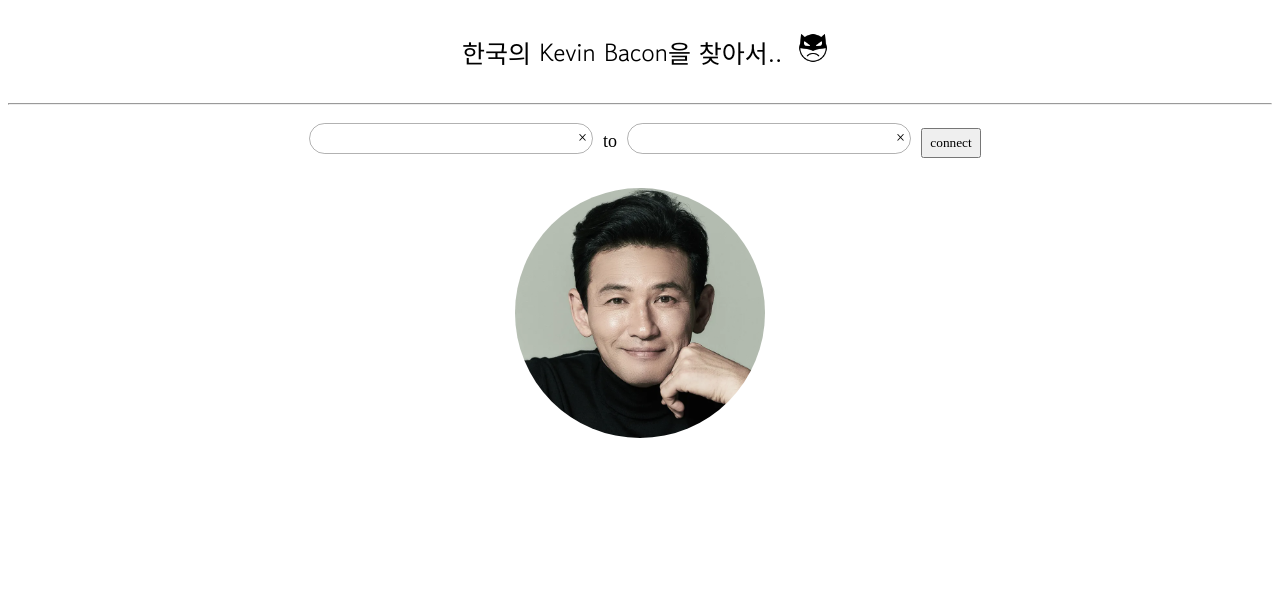
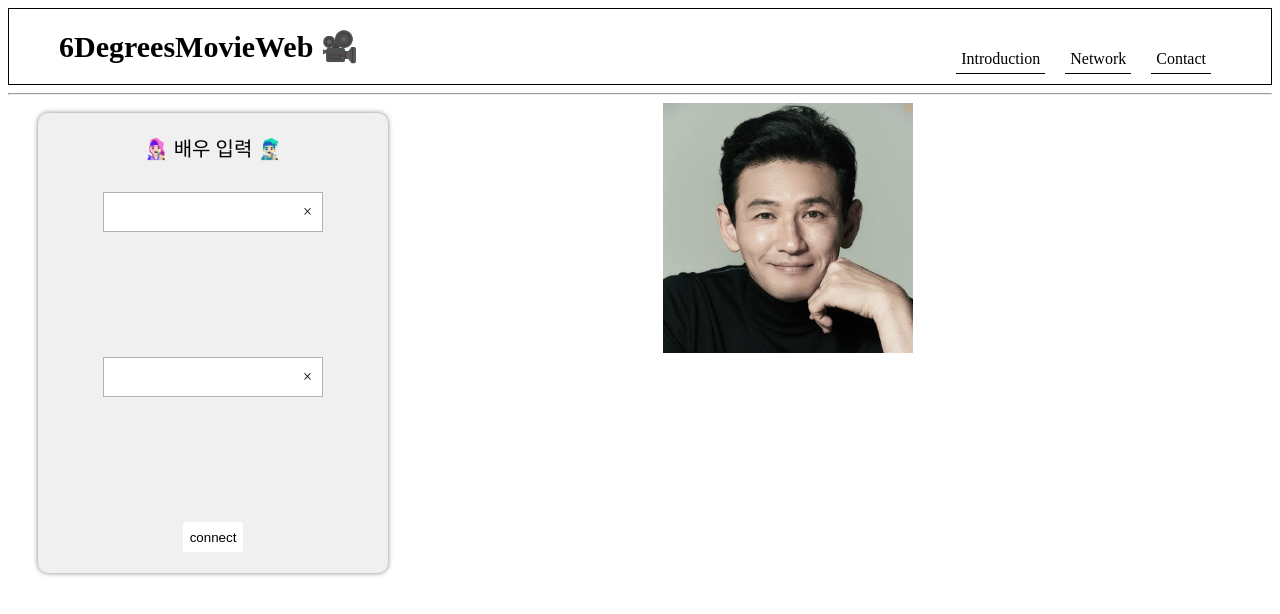
Before and after one commit to hidanbeing/6DegreesWeb, a React (Create React App) app: page / in a window 1280 px wide. Shown: the top 614 px of the page. Built offline with nearby package versions, Linux system fonts and the light colour scheme.

Commit message:
초기 화면 구성 수정

```diff
--- a/src/App.js
+++ b/src/App.js
@@ -2,6 +2,9 @@ import { BrowserRouter as Router, Route, Routes } from "react-router-dom";
 import Home from "./routes/Home";
 import Details from "./routes/Details";
 import MobilePC from "./routes/MobilePC";
+import Introduction from "./routes/Introduction";
+import Network from "./routes/Network";
+import Contact from "./routes/Contact";
 
 function App() {
   return (
@@ -9,6 +12,9 @@ function App() {
       <Routes>
         <Route path="/" element={<Home />} />
         <Route path="/details" element={<Details />} />
+        <Route path="/introduction" element={<Introduction />} />
+        <Route path="/network" element={<Network />} />
+        <Route path="/contact" element={<Contact />} />
       </Routes>
     </Router>
   );
--- a/src/components/Header.js
+++ b/src/components/Header.js
@@ -1,28 +1,56 @@
-import bateman_emoji from "../image/bateman_emoji.png";
+import styled from "styled-components";
+import { Link } from "react-router-dom";
 
 function Header() {
   return (
-    <div style={{ display: "flex", justifyContent: "center" }}>
-      <p
+    <div
+      style={{
+        display: "flex",
+        flexDirection: "row",
+        position: "relative",
+        borderWidth: 1,
+        borderStyle: "solid",
+      }}
+    >
+      <div>
+        <h1
+          style={{
+            fontSize: 30,
+            paddingLeft: 50,
+          }}
+        >
+          6DegreesMovieWeb 🎥
+        </h1>
+      </div>
+      <div
         style={{
-          fontSize: 25,
-          top: "18%",
-          paddingLeft: 10,
-          fontFamily: "Gowun Dodum",
+          display: "flex",
+          flexDirection: "row",
+          position: "absolute",
+          bottom: 0,
+          right: 50,
         }}
       >
-        한국의 Kevin Bacon을 찾아서.. &nbsp;
-        <img
-          src={bateman_emoji}
-          style={{
-            top: "10%",
-            width: 30,
-            height: 30,
-          }}
-        />
-      </p>
+        <Link to={`/introduction`} style={{ textDecoration: "none" }}>
+          <DivRoute>Introduction</DivRoute>
+        </Link>
+        <Link to={`/network`} style={{ textDecoration: "none" }}>
+          <DivRoute>Network</DivRoute>
+        </Link>
+        <Link to={`/contact`} style={{ textDecoration: "none" }}>
+          <DivRoute>Contact</DivRoute>
+        </Link>
+      </div>
     </div>
   );
 }
 
+const DivRoute = styled.p`
+  margin: 10px;
+  margin-top: 15px;
+  color: black;
+
+  padding: 5px;
+  border-bottom: solid 1px black;
+`;
 export default Header;
--- a/src/components/InputActor.js
+++ b/src/components/InputActor.js
@@ -12,18 +12,15 @@ const actorList = [
   "나영석",
   "나나",
   "김아중",
-  "아중",
-  "공유",
-  "공명",
-  "권상우",
-  "곽동연",
-  "김남길",
-  "김대명",
-  "김범",
-  "나영석",
-  "나나",
-  "김아중",
-  "아중",
+  "강경준",
+  "강계식",
+  "강기영",
+  "강남길",
+  "강동원",
+  "강민혁",
+  "강봉성",
+  "강석우",
+  "강성민",
 ];
 
 const InputActor = ({ inputValue, setInputValue }) => {
@@ -110,22 +107,22 @@ const InputActor = ({ inputValue, setInputValue }) => {
   );
 };
 
-const activeBorderRadius = "16px 16px 0 0";
-const inactiveBorderRadius = "16px 16px 16px 16px";
-
 const WholeBox = styled.div`
+  display: flex;
   padding: 10px;
+  flex-direction: column;
+  align-items: center;
+  height: 145px;
 `;
 
 const InputBox = styled.div`
   display: flex;
   flex-direction: row;
-  padding: 5px;
-  padding-left: 15px;
+  padding: 10px;
+  width: 60%;
   border: 1px solid rgba(0, 0, 0, 0.3);
-  border-radius: ${(props) =>
-    props.isHaveInputValue ? activeBorderRadius : inactiveBorderRadius};
-  z-index: 3;
+  position: relative;
+  background-color: white;
 
   &:focus-within {
     box-shadow: 0 10px 10px rgb(0, 0, 0, 0.3);
@@ -139,8 +136,8 @@ const Input = styled.input`
   background-color: transparent;
   border: none;
   outline: none;
-  font-size: 13px;
-  font-family: "Gowun Dodum";
+  font-size: 16px;
+  width: 60%;
 `;
 
 const DeleteButton = styled.div`
@@ -149,27 +146,24 @@ const DeleteButton = styled.div`
 
 const DropDownBox = styled.ul`
   display: block;
+  width: 68%;
   margin: 0 auto;
   padding: 8px 0;
   background-color: white;
   border: 1px solid rgba(0, 0, 0, 0.3);
   border-top: none;
-  border-radius: 0 0 16px 16px;
   box-shadow: 0 10px 10px rgb(0, 0, 0, 0.3);
   list-style-type: none;
-  z-index: 3;
   height: expression(this.scrollHeight > 99 ? "100px": "auto");
   max-height: 100px;
   overflow: scroll;
 `;
 
 const DropDownItem = styled.li`
-  padding: 0 16px;
-  font-family: "Gowun Dodum";
+  padding: 0 10px;
 
   &.selected {
     background-color: lightgray;
   }
 `;
-
 export default InputActor;
--- /dev/null
+++ b/src/components/InputForm.js
@@ -0,0 +1,75 @@
+import { useState } from "react";
+import InputActor from "../components/InputActor";
+import { Link } from "react-router-dom";
+import styled from "styled-components";
+
+function InputForm() {
+  const [actor1, setActor1] = useState("");
+  const [actor2, setActor2] = useState("");
+
+  return (
+    <InputFromBox
+      style={{
+        marginLeft: 30,
+        marginTop: 10,
+        borderRadius: 10,
+        position: "relative",
+      }}
+    >
+      <div
+        style={{
+          display: "flex",
+          justifyContent: "center",
+          fontSize: 20,
+        }}
+      >
+        <p>👩🏻‍🎤 배우 입력 👨🏻‍🎤</p>
+      </div>
+      <InputActor inputValue={actor1} setInputValue={setActor1} />
+
+      <InputActor inputValue={actor2} setInputValue={setActor2} />
+      <div style={{ display: "flex", justifyContent: "center" }}>
+        {actor1 === "" || actor2 === "" ? (
+          <button
+            onClick={() => alert("배우를 다시입력하세요")}
+            style={{
+              width: 60,
+              height: 30,
+              marginTop: 10,
+              backgroundColor: "white",
+              border: 1,
+              borderRadius: 3,
+            }}
+          >
+            connect
+          </button>
+        ) : (
+          <Link to={`/details?cast1=${actor1}&cast2=${actor2}`}>
+            <button
+              style={{
+                width: 60,
+                height: 30,
+                marginTop: 10,
+                backgroundColor: "white",
+              }}
+            >
+              connect
+            </button>
+          </Link>
+        )}
+      </div>
+    </InputFromBox>
+  );
+}
+
+const InputFromBox = styled.div`
+  display: flex;
+  flex-direction: column;
+  width: 350px;
+  height: 460px;
+  border: 0px solid black;
+  background-color: #f0f0f0;
+  box-shadow: 0px 0px 5px gray;
+`;
+
+export default InputForm;
--- /dev/null
+++ b/src/routes/Contact.js
@@ -0,0 +1,5 @@
+function Contact() {
+  return <div>contact</div>;
+}
+
+export default Contact;
--- a/src/routes/Home.js
+++ b/src/routes/Home.js
@@ -1,68 +1,38 @@
-import { useState } from "react";
-import InputActor from "../components/InputActor";
-import { Link } from "react-router-dom";
 import hwang from "../image/hwang.png";
 import Header from "../components/Header";
+import InputForm from "../components/InputForm";
 
 function Home() {
-  const [actor1, setActor1] = useState("");
-  const [actor2, setActor2] = useState("");
   return (
-    <div style={{}}>
+    <>
       <Header />
       <hr />
-      <div style={{ display: "flex", justifyContent: "center" }}>
-        <InputActor inputValue={actor1} setInputValue={setActor1} />
-        <p
+      <div
         style={{
-            fontSize: 18,
-            fontFamily: "Song Myung",
+          display: "flex",
+          margin: -10,
+          padding: 10,
         }}
       >
-          to
-        </p>
-        <InputActor inputValue={actor2} setInputValue={setActor2} />
-        {actor1 === "" || actor2 === "" ? (
-          <button
-            onClick={() => alert("배우를 다시입력하세요")}
+        <InputForm />
+        <div
           style={{
-              width: 60,
-              height: 30,
-              marginTop: 15,
-              padding: 0,
-              fontFamily: "Song Myung",
+            width: 800,
+            display: "flex",
+            justifyContent: "center",
+            textAlign: "center",
           }}
         >
-            connect
-          </button>
-        ) : (
-          <Link to={`/details?actor1=${actor1}&&actor2=${actor2}`}>
-            <button
-              style={{
-                width: 60,
-                height: 30,
-                marginTop: 15,
-                fontFamily: "Song Myung",
-              }}
-            >
-              connect
-            </button>
-            {console.log(actor1, actor2)}
-          </Link>
-        )}
-      </div>
-      <br />
-      <div style={{ display: "flex", justifyContent: "center" }}>
           <img
             src={hwang}
             style={{
               width: 250,
               height: 250,
-            borderRadius: 200,
             }}
           />
         </div>
       </div>
+    </>
   );
 }
 
--- /dev/null
+++ b/src/routes/Introduction.js
@@ -0,0 +1,5 @@
+function Introduction() {
+  return <div>intro</div>;
+}
+
+export default Introduction;
--- /dev/null
+++ b/src/routes/Network.js
@@ -0,0 +1,5 @@
+function Network() {
+  return <div>network</div>;
+}
+
+export default Network;
```
Also changed, not shown: src/image/bateman_emoji.png (deleted). Lines whose indentation alone changed are shown as unchanged.
